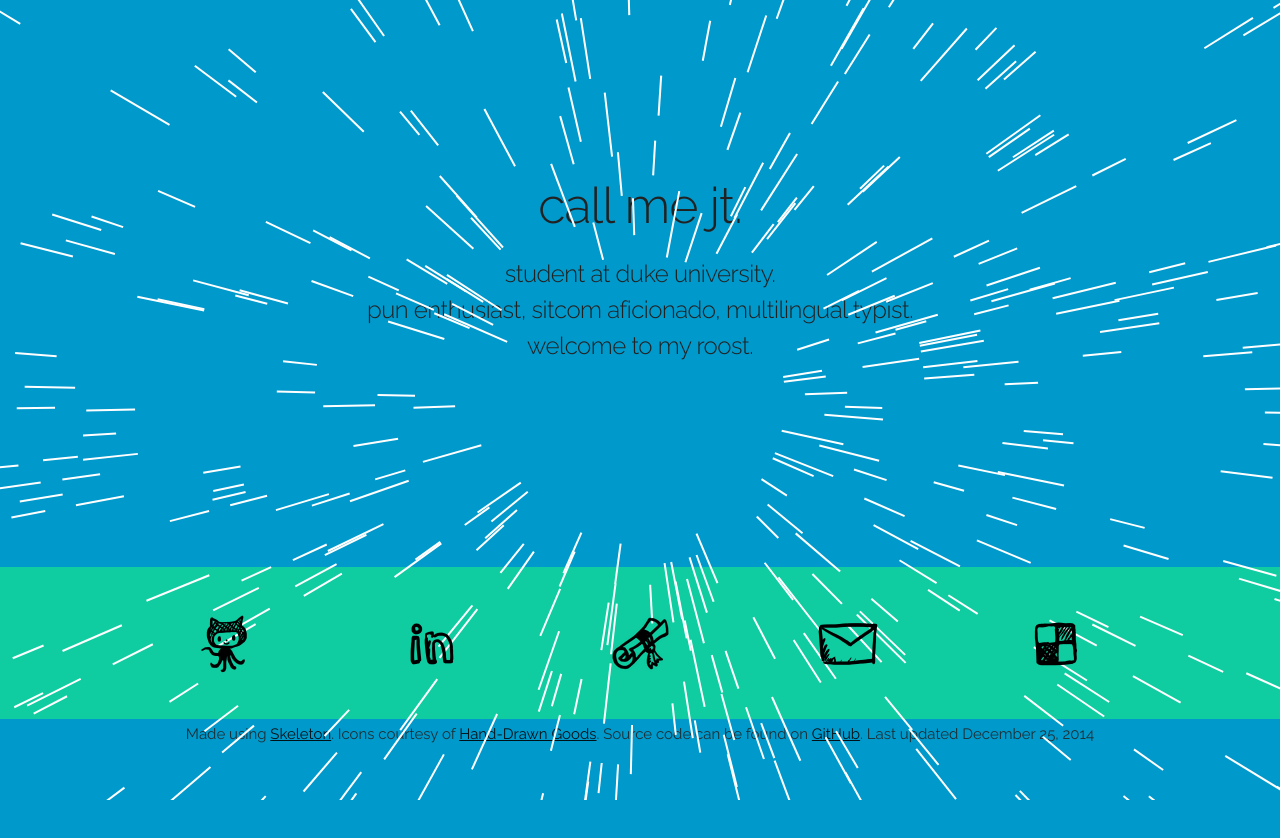
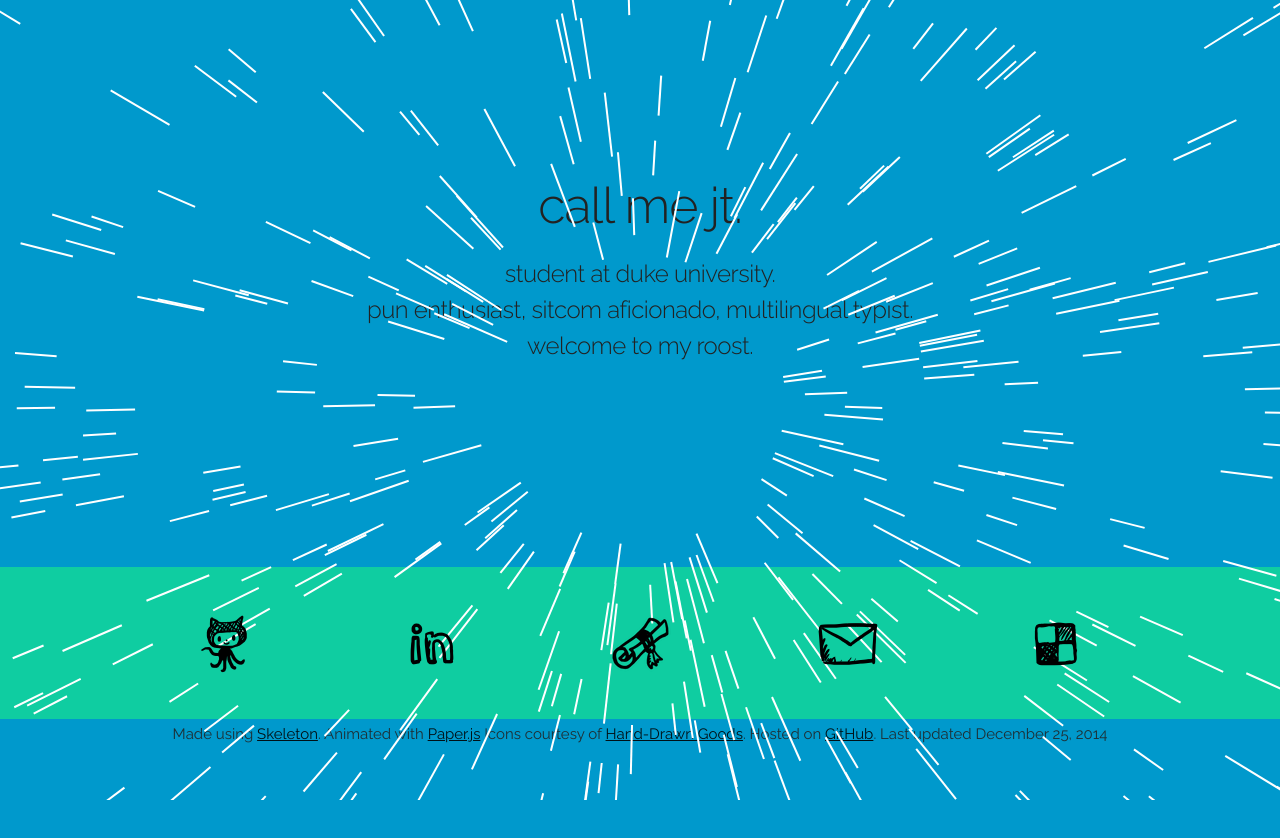
Before and after one commit to Tsengsation/Tsengsation.github.io, a plain HTML site: page index.html in a window 1280 px wide. Drawn offline with nearby package versions, Linux system fonts and the light colour scheme; animation ran at ten frames a second.

Commit message:
updated description

```diff
--- a/index.html
+++ b/index.html
@@ -84,7 +84,7 @@
   <div class="section credits" style="margin-top:-6%" id="credits">
     <div class="container">
       <div class="twelve columns">
-        <p>Made using <a href="http://www.getskeleton.com">Skeleton</a>. Icons courtesy of <a href="http://handdrawngoods.com/">Hand-Drawn Goods</a>. Source code can be found on <a href="http://github.com/Tsengsation/Tsengsation">GitHub</a>. Last updated December 25, 2014</p>
+        <p>Made using <a href="http://www.getskeleton.com">Skeleton</a>. Animated with <a href="http://paperjs.org/">Paper.js</a> Icons courtesy of <a href="http://handdrawngoods.com/">Hand-Drawn Goods</a>. Hosted on <a href="http://github.com/Tsengsation/Tsengsation">GitHub</a>. Last updated December 25, 2014</p>
       </div>
     </div>
   </div>
```
Also changed, not shown: 1 other file.
